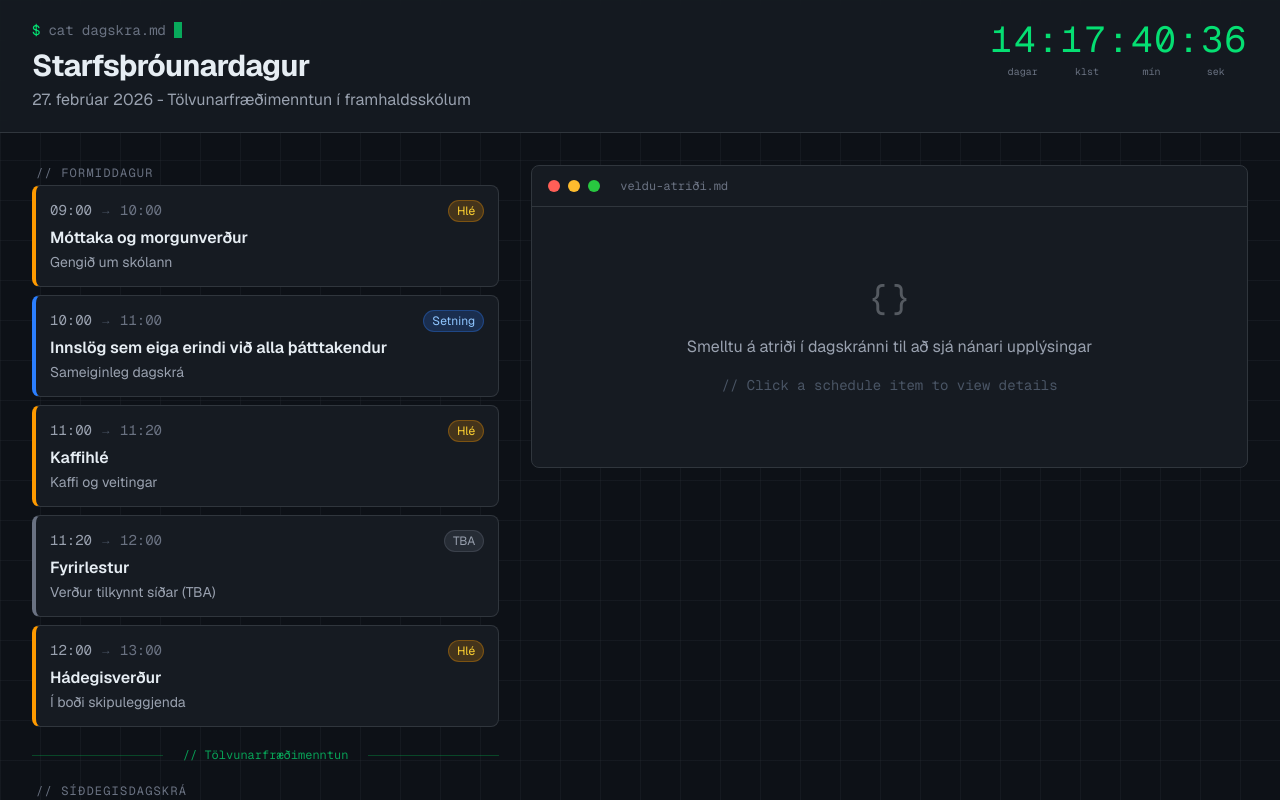
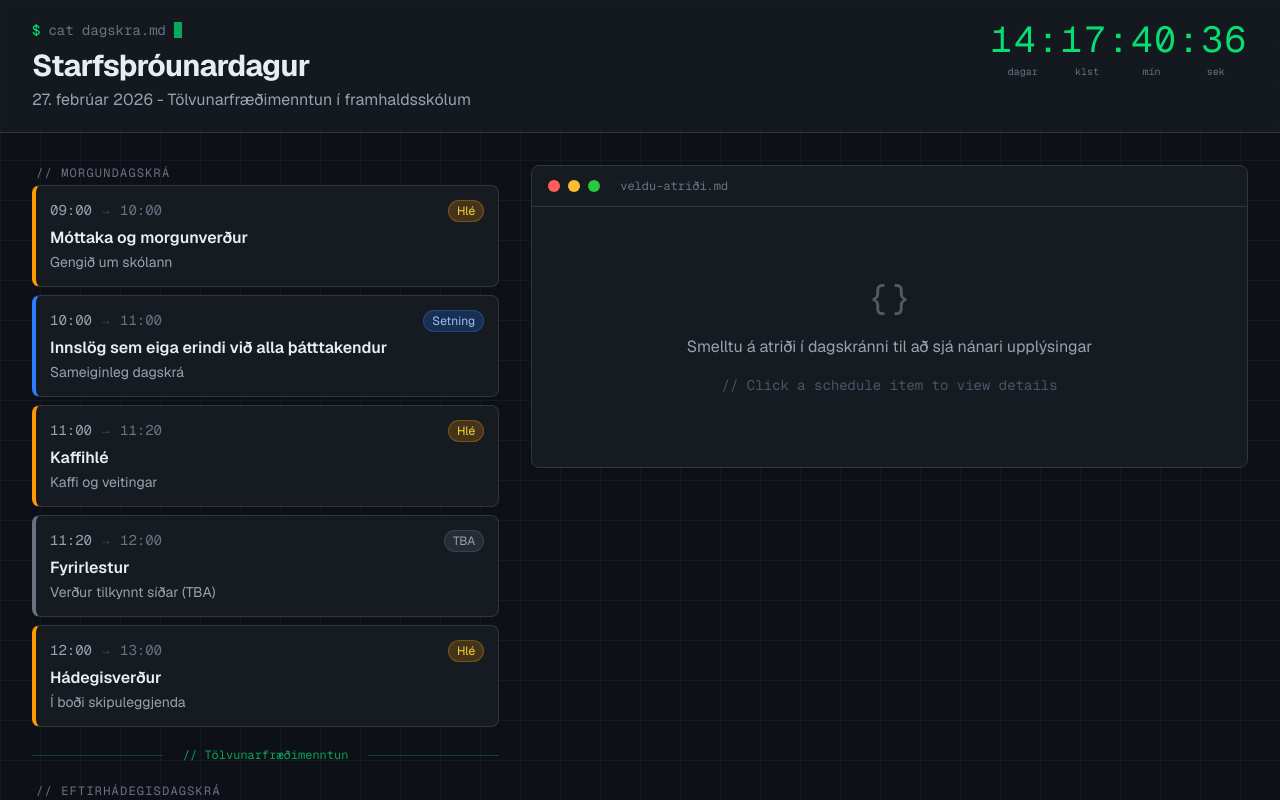
Before and after one commit to ellertsmari/Starfs-r-unardagurinn2026, a Next.js app: page / in a window 1280 px wide. Shown: the top 800 px of the page. Built offline with nearby package versions, Linux system fonts and the light colour scheme.

Commit message:
changed the am/pm texts

```diff
--- a/src/app/components/SchedulePage.tsx
+++ b/src/app/components/SchedulePage.tsx
@@ -905,7 +905,7 @@ export default function SchedulePage() {
           <div className="lg:col-span-2 space-y-2">
             {/* Morning section header */}
             <div className="text-xs font-mono text-gray-500 uppercase tracking-widest mb-1 pl-1">
-              {"// Formiddagur"}
+              {"// Morgundagskrá"}
             </div>
 
             {morningItems.map((item) => (
@@ -929,7 +929,7 @@ export default function SchedulePage() {
 
             {/* Afternoon section header */}
             <div className="text-xs font-mono text-gray-500 uppercase tracking-widest mb-1 pl-1">
-              {"// Síðdegisdagskrá"}
+              {"// Eftirhádegisdagskrá"}
             </div>
 
             {afternoonItems.map((item) => (
```
